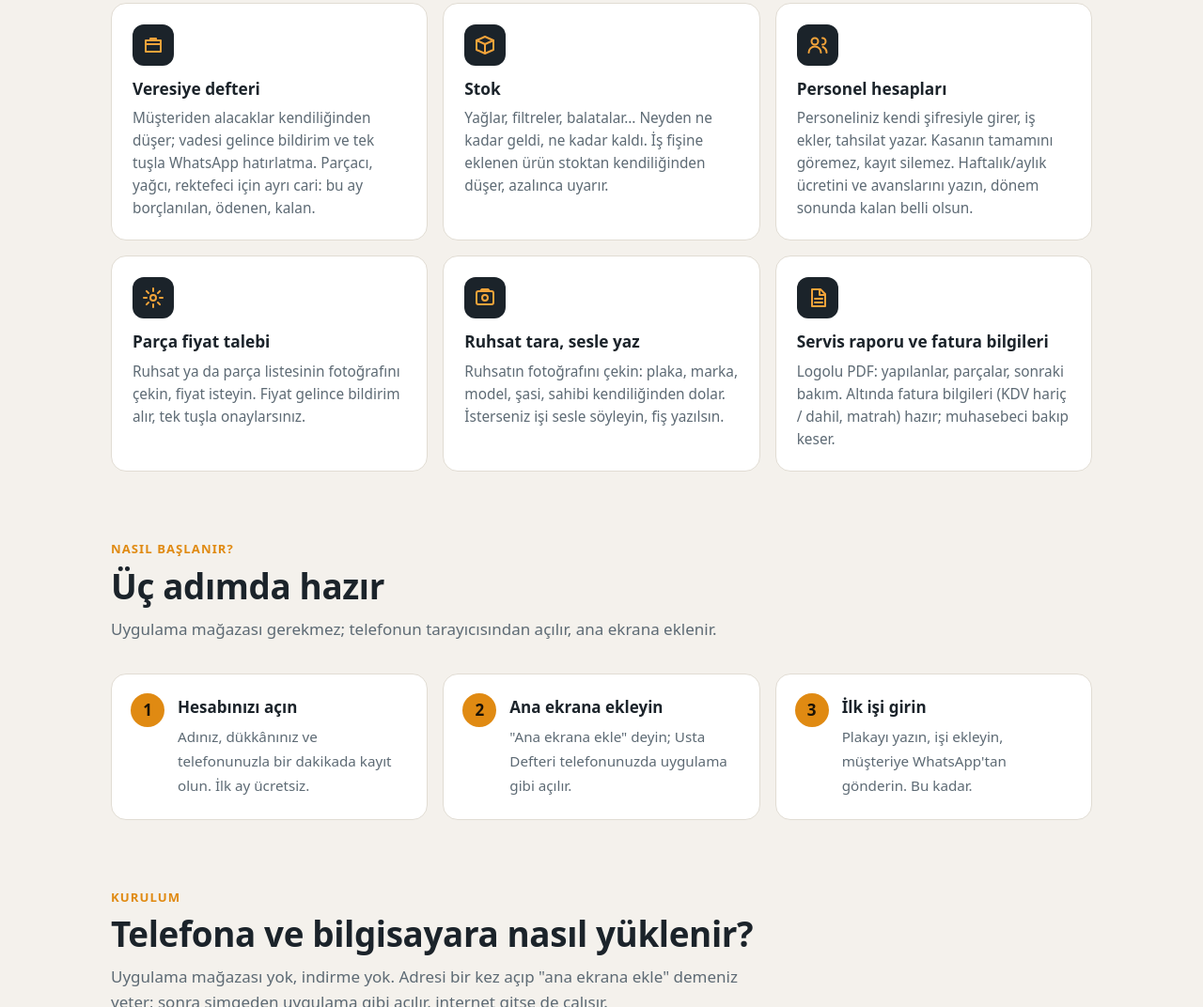
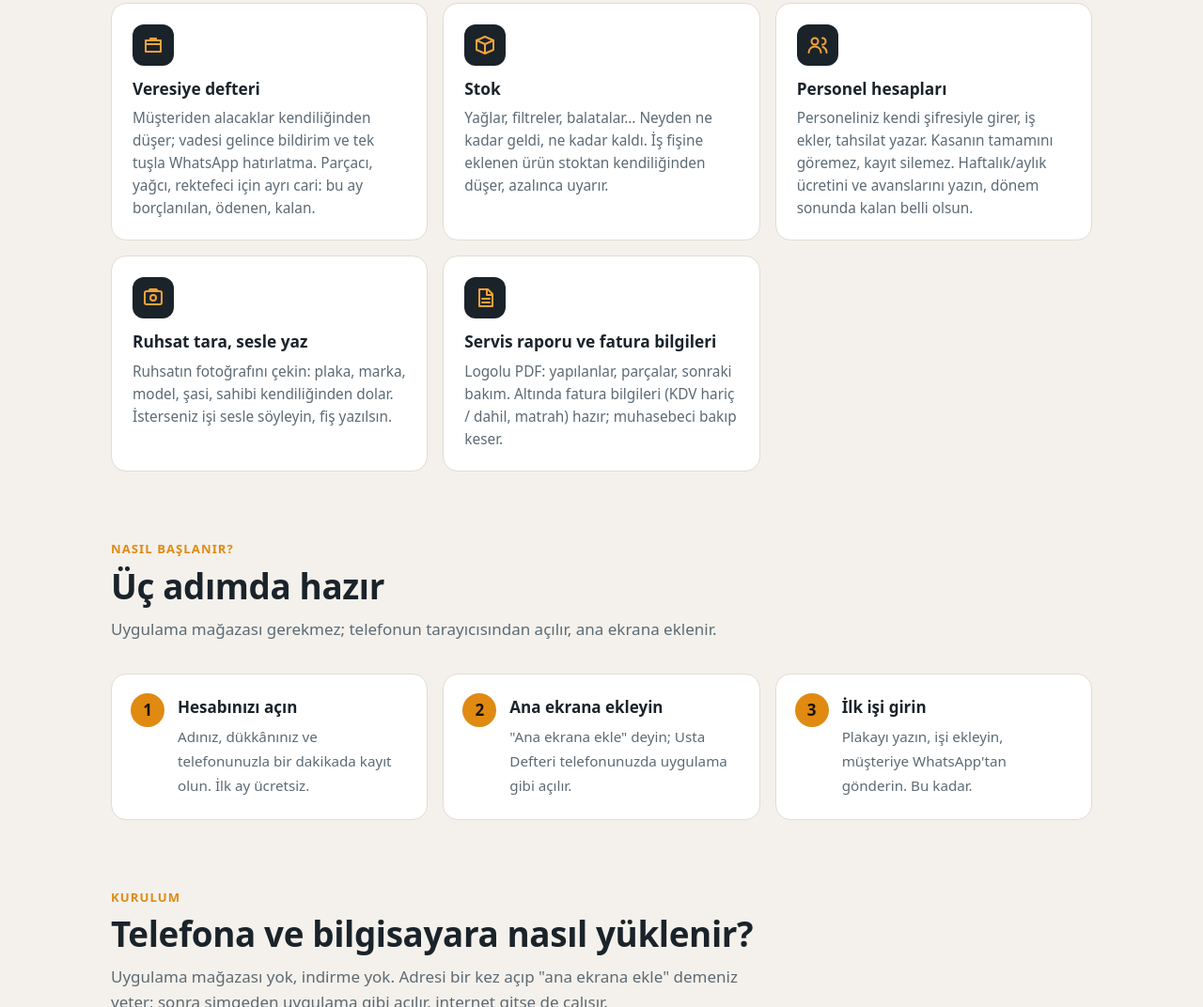
Before and after one commit to ismetcnyldz/usta-defteri, a plain HTML site: page index.html in a window 1280 px wide. Shown: the part 3273-4345 px from the top of the page at 94% size. Drawn offline with Linux system fonts and the light colour scheme; no server answers.

Commit message:
Siteden Parça fiyat talebi kartı kaldırıldı

```diff
--- a/index.html
+++ b/index.html
@@ -362,7 +362,6 @@ footer a{color:#e7ecef}
       <div class="f"><div class="ic"><svg viewBox="0 0 24 24"><path d="M4 7h16v12H4z"/><path d="M4 11h16M9 7V5h6v2"/></svg></div><h3>Veresiye defteri</h3><p>Müşteriden alacaklar kendiliğinden düşer; vadesi gelince bildirim ve tek tuşla WhatsApp hatırlatma. Parçacı, yağcı, rektefeci için ayrı cari: bu ay borçlanılan, ödenen, kalan.</p></div>
       <div class="f"><div class="ic"><svg viewBox="0 0 24 24"><path d="M3 7l9-4 9 4-9 4-9-4z"/><path d="M3 7v10l9 4 9-4V7M12 11v10"/></svg></div><h3>Stok</h3><p>Yağlar, filtreler, balatalar… Neyden ne kadar geldi, ne kadar kaldı. İş fişine eklenen ürün stoktan kendiliğinden düşer, azalınca uyarır.</p></div>
       <div class="f"><div class="ic"><svg viewBox="0 0 24 24"><circle cx="9" cy="8" r="3.5"/><path d="M2.5 20a6.5 6.5 0 0 1 13 0M17 4.5a3.5 3.5 0 0 1 0 7M21.5 20a6.5 6.5 0 0 0-4-6"/></svg></div><h3>Personel hesapları</h3><p>Personeliniz kendi şifresiyle girer, iş ekler, tahsilat yazar. Kasanın tamamını göremez, kayıt silemez. Haftalık/aylık ücretini ve avanslarını yazın, dönem sonunda kalan belli olsun.</p></div>
-      <div class="f"><div class="ic"><svg viewBox="0 0 24 24"><circle cx="12" cy="12" r="3"/><path d="M12 2v3M12 19v3M2 12h3M19 12h3M4.9 4.9l2.1 2.1M17 17l2.1 2.1M4.9 19.1L7 17M17 7l2.1-2.1"/></svg></div><h3>Parça fiyat talebi</h3><p>Ruhsat ya da parça listesinin fotoğrafını çekin, fiyat isteyin. Fiyat gelince bildirim alır, tek tuşla onaylarsınız.</p></div>
       <div class="f"><div class="ic"><svg viewBox="0 0 24 24"><rect x="3" y="5" width="18" height="14" rx="2"/><circle cx="12" cy="12" r="3"/><path d="M7 5l1.5-2h7L17 5"/></svg></div><h3>Ruhsat tara, sesle yaz</h3><p>Ruhsatın fotoğrafını çekin: plaka, marka, model, şasi, sahibi kendiliğinden dolar. İsterseniz işi sesle söyleyin, fiş yazılsın.</p></div>
       <div class="f"><div class="ic"><svg viewBox="0 0 24 24"><path d="M6 3h9l5 5v13H6z"/><path d="M14 3v6h6M9 13h8M9 17h8"/></svg></div><h3>Servis raporu ve fatura bilgileri</h3><p>Logolu PDF: yapılanlar, parçalar, sonraki bakım. Altında fatura bilgileri (KDV hariç / dahil, matrah) hazır; muhasebeci bakıp keser.</p></div>
     </div>
```
